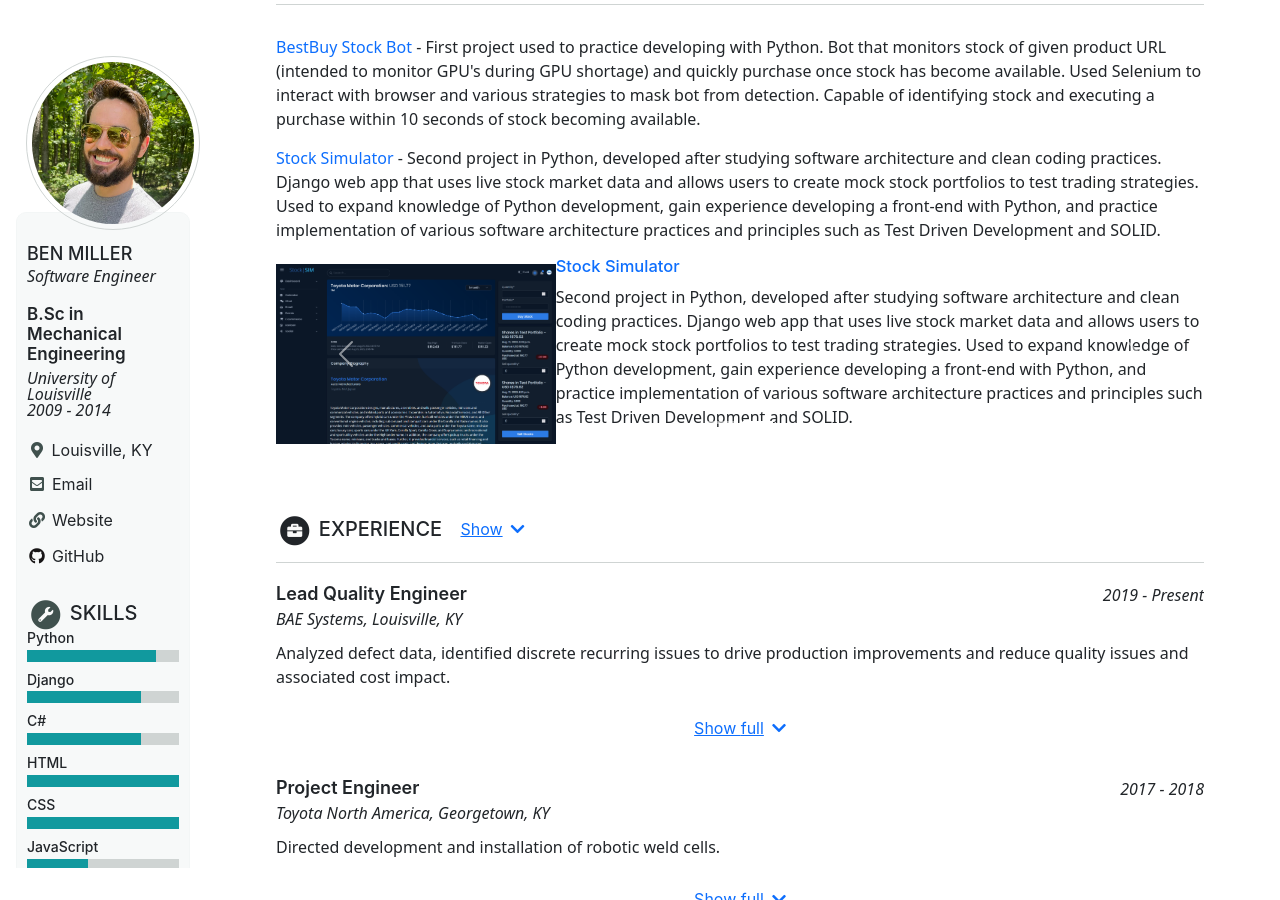
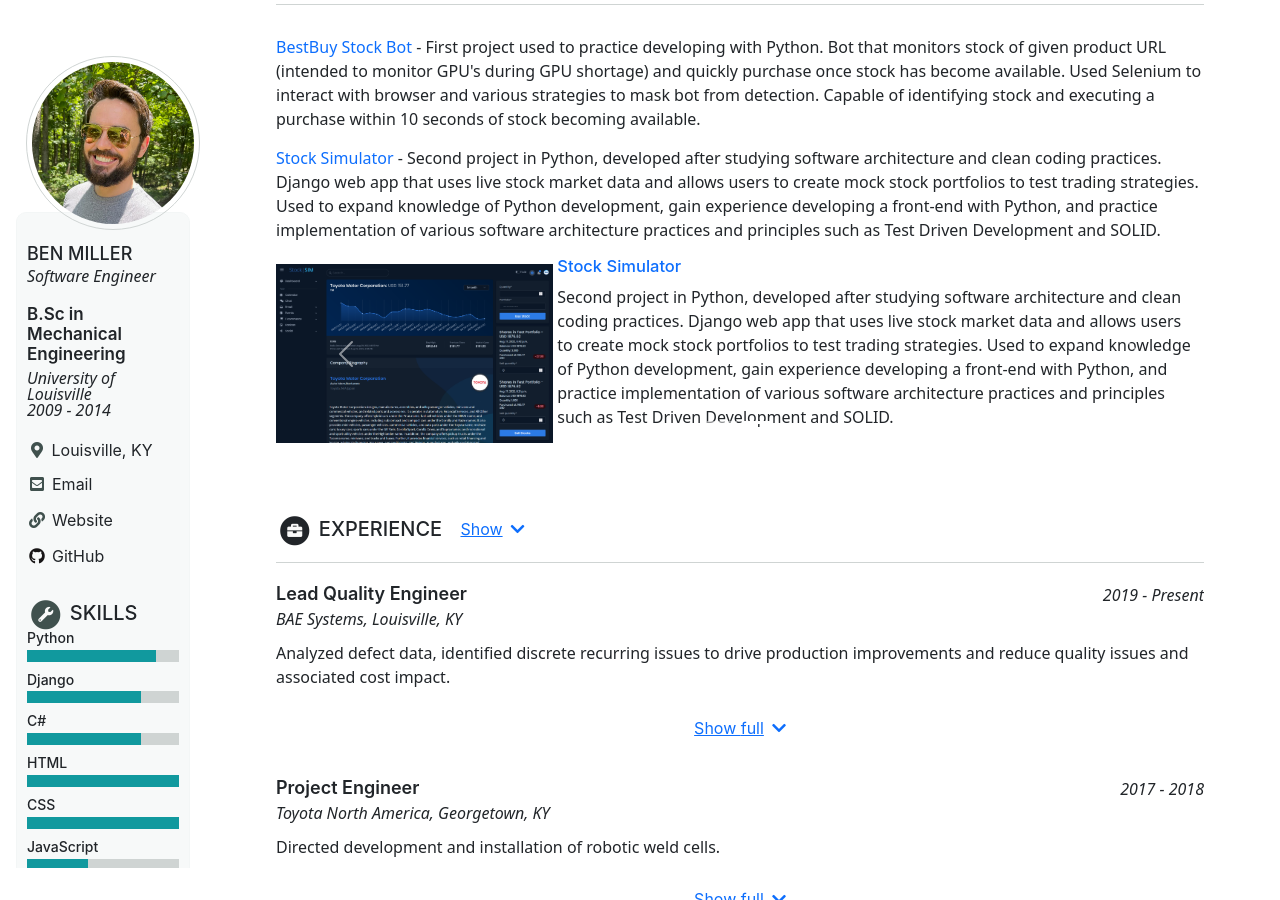
Before and after one commit to Ben-M-90/Ben-M-90.github.io, a Jekyll site: the page built from _pages/home.md, in a window 1280 px wide and 900 px high, scrolled down 796 px. Built offline with Jekyll 4.4.1, drawn with Linux system fonts in a browser that asks for light colours; cached includes are drawn as plain includes.

Commit message:
Add padding to carousel content.

```diff
--- a/_includes/projects.html
+++ b/_includes/projects.html
@@ -60,7 +60,7 @@
                             <div>
                                 <img src="{{ project.icon | relative_url }}" class="d-block" height="500" alt="{{ project.title }}">
                             </div>
-                            <div class="flex-1">
+                            <div class="flex-1 px-1">
                                 <h5><a href="{{ project.link }}" target="_blank">{{ project.title }}</a></h5>
                                 <p class="d-flex">{{project.tagline}}</p>
                             </div>
@@ -68,10 +68,14 @@
                     </div>
                 {% else %}
                     <div class="carousel-item" data-bs-interval="30000">
-                        <img src="{{ project.icon | relative_url }}" class="d-block" height="500" alt="{{ project.title }}">
-                        <div class="carousel-caption d-none d-md-block">
-                            <h5><a href="{{ project.link }}" target="_blank">{{ project.title }}</a></h5>
-                            <p>{{project.tagline}}</p>
+                        <div class="d-flex align-items-center">
+                            <div>
+                                <img src="{{ project.icon | relative_url }}" class="d-block" height="500" alt="{{ project.title }}">
+                            </div>
+                            <div class="flex-1 px-1">
+                                <h5><a href="{{ project.link }}" target="_blank">{{ project.title }}</a></h5>
+                                <p class="d-flex">{{project.tagline}}</p>
+                            </div>
                         </div>
                     </div>
                 {% endif %}
```
